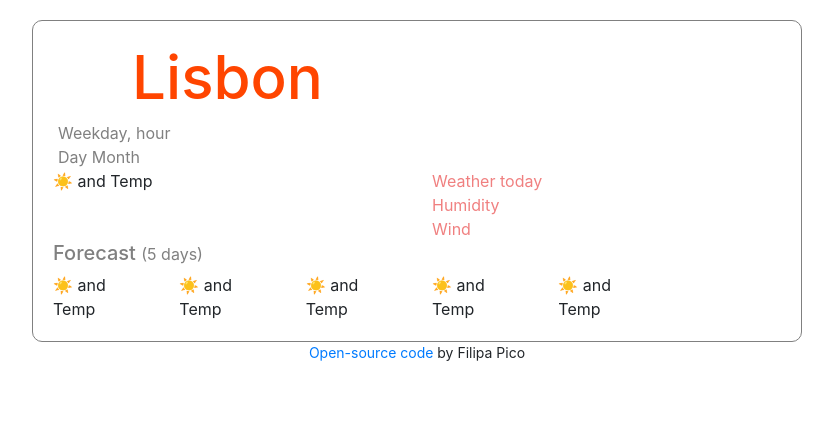
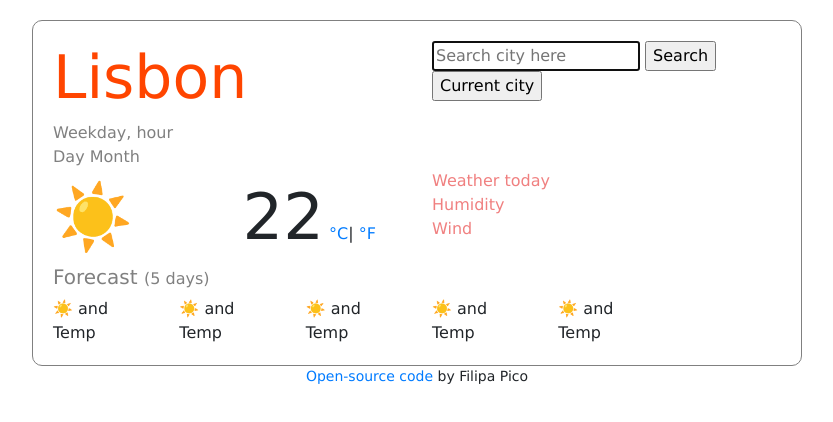
Before and after one commit to filipapico/weather-app, a plain HTML site: page index.html in a window 1280 px wide. Shown: the whole page, without its empty margins (3-836 px from the left). Drawn offline with nearby package versions, Linux system fonts and the light colour scheme.

Commit message:
Added HTML form and updated CSS

```diff
--- a/index.html
+++ b/index.html
@@ -12,6 +12,7 @@
     />
     <link rel="stylesheet" href="src/style.css" />
   </head>
+
   <body>
     <div class="container">
       <div class="app-container">
@@ -19,16 +20,41 @@
           <div class="col-6">
             <h1>Lisbon</h1>
           </div>
-          <div class="col-6"></div>
+          <div class="col-6">
+            <form>
+              <input
+                type="text"
+                name="city-name"
+                id="city-name"
+                placeholder="Search city here"
+                autofocus="on"
+              />
+              <input type="submit" value="Search" />
+              <input type="submit" value="Current city" />
+            </form>
           </div>
+        </div>
+
         <div class="row">
+          <div class="col-6">
             <ul>
               <li>Weekday, hour</li>
               <li>Day Month</li>
             </ul>
           </div>
+        </div>
+
         <div class="row">
-          <div class="col-6">☀️ and Temp</div>
+          <div class="col-3">
+            <div class="icon-today">☀️</div>
+          </div>
+          <div class="col-3">
+            <span class="temperature-today">22</span>
+            <span class="units">
+              <a href="#" id="celsius">°C</a>|
+              <a href="#" id="fahrenheit">°F</a>
+            </span>
+          </div>
           <div class="col-6">
             <ul class="weather-details">
               <li>Weather today</li>
@@ -37,6 +63,7 @@
             </ul>
           </div>
         </div>
+
         <h2>Forecast <small>(5 days)</small></h2>
         <div class="row">
           <div class="col-2">☀️ and Temp</div>
@@ -46,12 +73,12 @@
           <div class="col-2">☀️ and Temp</div>
         </div>
       </div>
-    </div>
       <footer>
         <a href="https://github.com/filipapico/weather-app" target="_blank"
           >Open-source code</a
         >
         by Filipa Pico
       </footer>
+    </div>
   </body>
 </html>
--- a/src/style.css
+++ b/src/style.css
@@ -1,12 +1,12 @@
 body {
   max-width: 800px;
   margin: 20px;
+  font-family: Verdana, Geneva, Tahoma, sans-serif;
 }
 
 h1 {
   font-size: 60px;
   color: orangered;
-  text-align: center;
 }
 
 h2 {
@@ -21,9 +21,17 @@ footer {
 
 ul {
   list-style: none;
-  padding: 0 0 0 20px;
+  padding: 0;
   margin: 0;
   color: gray;
+}
+
+.icon-today {
+  font-size: 64px;
+}
+
+.temperature-today {
+  font-size: 64px;
 }
 
 .app-container {
```
Lines whose indentation alone changed are shown as unchanged.
